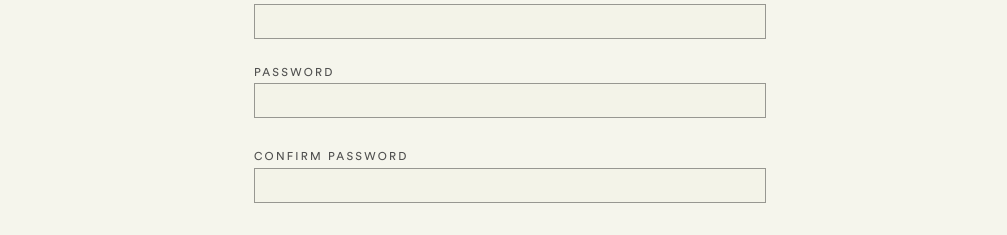
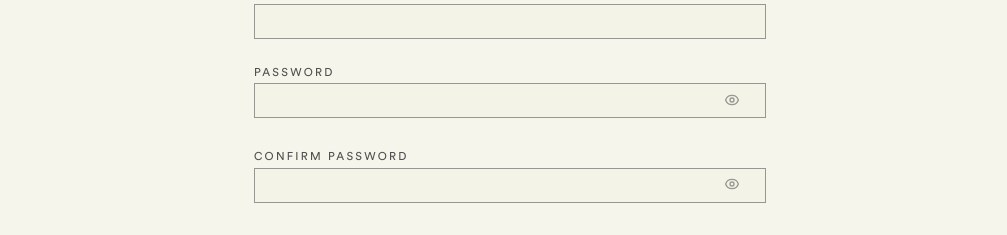
Before and after one commit to ArshaRix/nuxt-file-tracker-app, a Nuxt app: page /user/create in a window 1280 px wide. Shown: the part 479-714 px from the top of the page, without its empty margins (130-1137 px from the left). Built offline with nearby package versions, Linux system fonts and the light colour scheme.

Commit message:
Fix user form

```diff
--- a/components/UserMisc.vue
+++ b/components/UserMisc.vue
@@ -10,11 +10,11 @@
                             <input type="text" placeholder="Course" v-model="studentData.course">
                         </div>
                         <div class="form--group">
-                            <input type="text" placeholder="Section" v-model="studentData.section">
+                            <input type="text" placeholder="Block Section" v-model="studentData.section">
                             <input type="text" placeholder="Year Graduated" v-model="studentData.year">
                         </div>
                         <div class="form--parag">
-                            <p>■ <span>This form will be check through school personel.</span></p>
+                            <p>■ <span>This form will be check through school personnel.</span></p>
                             <p>■ <span>Make it readable to prevent some problem.</span></p>
                         </div>
                         <div class="form--action">
@@ -34,7 +34,7 @@
                         <div class="form--group">
                             <input type="text" placeholder="Position" v-model="clientData.position">
                             <select v-model="selected">
-                                <option value="" hidden disabled>Handler Document</option>
+                                <option value="" hidden disabled>File Requested</option>
                                 <option value="Good Moral Certificate">Good Moral Certificate</option>
                                 <option value="Clearance">Clearance</option>
                                 <option value="Transcript of Records">Transcript of Records</option>
--- a/pages/login/index.vue
+++ b/pages/login/index.vue
@@ -20,9 +20,13 @@
                                 </div>
                             </div>
                             <div class="field group-data">
-                                <div class="col group-data--col">
+                                <div class="col col-pass group-data--col">
                                     <label class="label">Password</label>
-                                    <input class="input" v-model="userInfo.password" type="password" />
+                                    <input class="input" v-model="userInfo.password" :type="show ? 'password' : 'text'" />
+                                    <svg xmlns="http://www.w3.org/2000/svg" @click="show = !show" :class="{'block': !show, 'hidden': show }" class="h-6 w-6" fill="none" viewBox="0 0 24 24" stroke="currentColor">
+                                        <path stroke-linecap="round" stroke-linejoin="round" stroke-width="2" d="M15 12a3 3 0 11-6 0 3 3 0 016 0z" />
+                                        <path stroke-linecap="round" stroke-linejoin="round" stroke-width="2" d="M2.458 12C3.732 7.943 7.523 5 12 5c4.478 0 8.268 2.943 9.542 7-1.274 4.057-5.064 7-9.542 7-4.477 0-8.268-2.943-9.542-7z" />
+                                    </svg>
                                 </div>
                             </div>
                         </div>
@@ -51,7 +55,8 @@
                     username: null,
                     password: null,
                 },
-                title: 'Login'
+                title: 'Login',
+                show: true,
             }
         },
 
@@ -138,6 +143,20 @@
                                 }
                             }
                         }
+
+                        .col-pass {
+                            position: relative;
+
+                            svg {
+                                position: absolute;
+                                height: 1em;
+                                width: 1em;
+                                right: 5%;
+                                bottom: 20%;
+                                color: rgba(61, 61, 61, .5);
+                                cursor: pointer;
+                            }
+                        }
                     }
                 }
             }
--- a/pages/user/create/index.vue
+++ b/pages/user/create/index.vue
@@ -46,15 +46,23 @@
                     <div class="row layout-row">
                         <div class="group">
                             <div class="field group-data">
-                                <div class="col group-data--col">
+                                <div class="col col-pass group-data--col">
                                     <label class="label">Password</label>
-                                    <input class="input" v-model="userInfo.password" type="password" required />
+                                    <input class="input" v-model="userInfo.password" :type="show ? 'password' : 'text'" required />
+                                    <svg xmlns="http://www.w3.org/2000/svg" @click="show = !show" :class="{'block': !show, 'hidden': show }" class="h-6 w-6" fill="none" viewBox="0 0 24 24" stroke="currentColor">
+                                        <path stroke-linecap="round" stroke-linejoin="round" stroke-width="2" d="M15 12a3 3 0 11-6 0 3 3 0 016 0z" />
+                                        <path stroke-linecap="round" stroke-linejoin="round" stroke-width="2" d="M2.458 12C3.732 7.943 7.523 5 12 5c4.478 0 8.268 2.943 9.542 7-1.274 4.057-5.064 7-9.542 7-4.477 0-8.268-2.943-9.542-7z" />
+                                    </svg>
                                 </div>
                             </div>
                             <div class="field group-data">
-                                <div class="col group-data--col">
+                                <div class="col col-pass group-data--col">
                                     <label class="label">Confirm Password</label>
-                                    <input class="input" type="password" />
+                                    <input class="input" :type="show1 ? 'password' : 'text'" />
+                                    <svg xmlns="http://www.w3.org/2000/svg" @click="show1 = !show1" :class="{'block': !show1, 'hidden': show1 }" class="h-6 w-6" fill="none" viewBox="0 0 24 24" stroke="currentColor">
+                                        <path stroke-linecap="round" stroke-linejoin="round" stroke-width="2" d="M15 12a3 3 0 11-6 0 3 3 0 016 0z" />
+                                        <path stroke-linecap="round" stroke-linejoin="round" stroke-width="2" d="M2.458 12C3.732 7.943 7.523 5 12 5c4.478 0 8.268 2.943 9.542 7-1.274 4.057-5.064 7-9.542 7-4.477 0-8.268-2.943-9.542-7z" />
+                                    </svg>
                                 </div>
                             </div>
                         </div>
@@ -92,7 +100,9 @@
                 },
                 radio_value: 'user',
                 registered: 'no',
-                title: 'Create your account'
+                title: 'Create your account',
+                show: true,
+                show1: true,
             }
         },
 
@@ -135,7 +145,7 @@
                     console.log(err);
                 }
             },
-        }
+        },
     }
 </script>
 
@@ -190,6 +200,20 @@
                                 &:hover, &:focus {
                                     border-color: rgba(var(--col-gray), 1);
                                 }
+                            }
+                        }
+
+                        .col-pass {
+                            position: relative;
+
+                            svg {
+                                position: absolute;
+                                height: 1em;
+                                width: 1em;
+                                right: 5%;
+                                bottom: 20%;
+                                color: rgba(61, 61, 61, .5);
+                                cursor: pointer;
                             }
                         }
                     }
```
